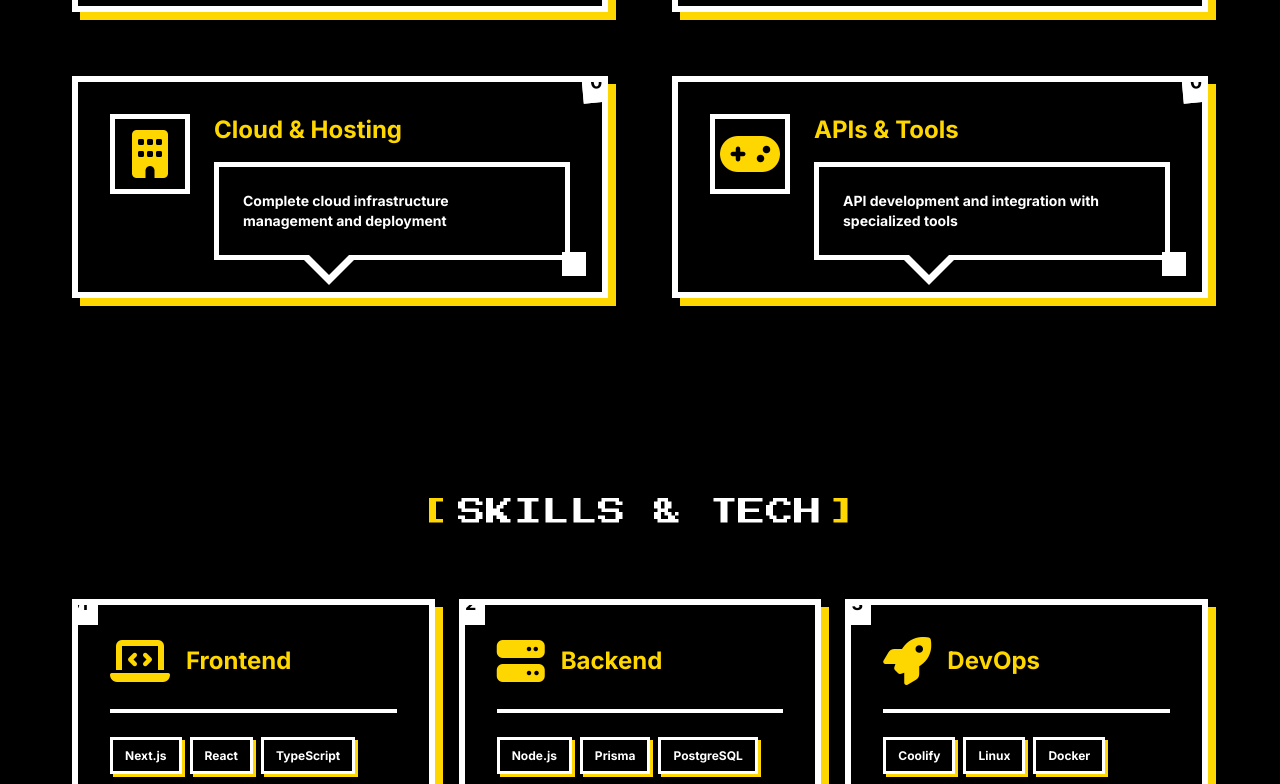
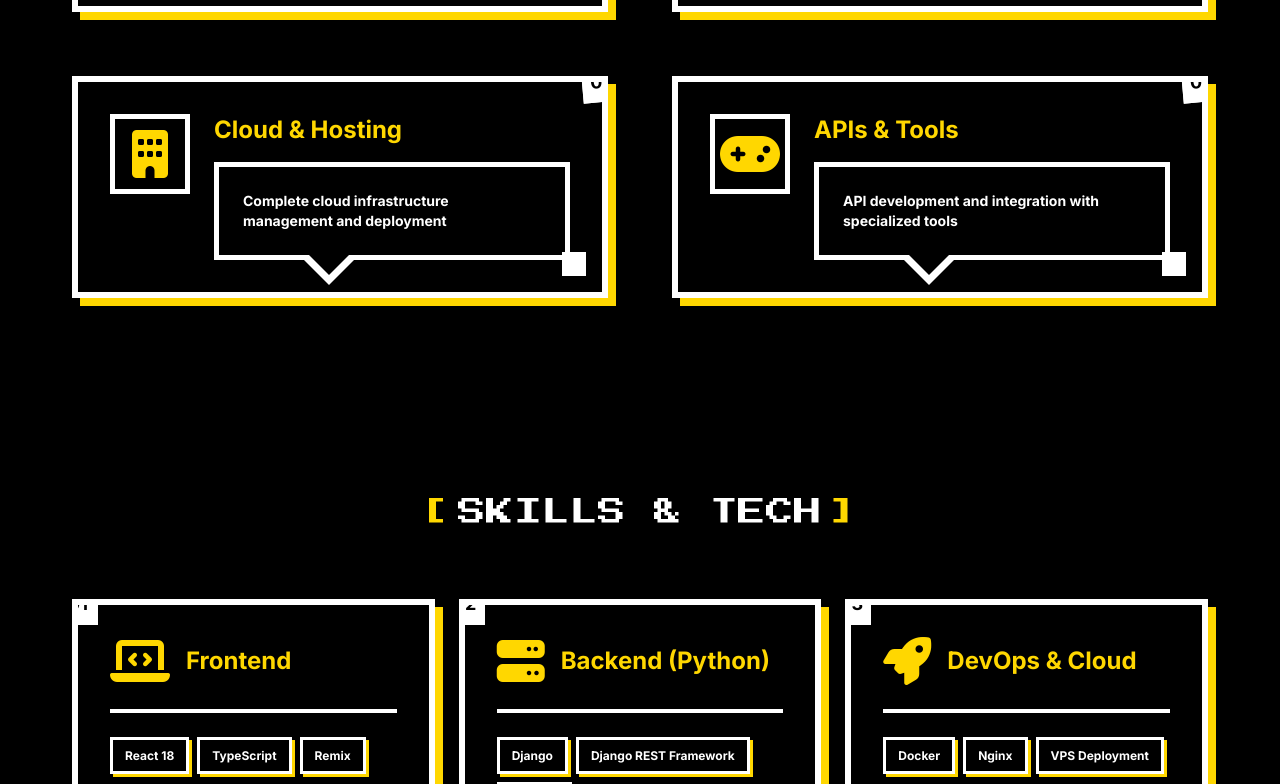
Before and after one commit to saurabh1244/MyPort, a React (Vite) app: page / in a window 1280 px wide. Shown: the part 2016-2800 px from the top of the page. Built offline with nearby package versions, Linux system fonts and the light colour scheme.

Commit message:
update Skills

```diff
--- a/src/components/Projects.jsx
+++ b/src/components/Projects.jsx
@@ -82,7 +82,7 @@ const Projects = () => {
                   </div>
 
                   <a href="https://instasql.xiorabh.com" target="_blank" rel="noopener noreferrer" className="project-btn">
-                    LIVE DEMO →
+                    LIVE DEMO →   Its Backend Not Live Now
                   </a>
                   <a href="https://github.com/saurabh1244/instasql-docs" target="_blank" rel="noopener noreferrer" className="project-btn">
                     GITHUB →
@@ -126,7 +126,7 @@ const Projects = () => {
                     <span className="skill-tag">#AI Tools</span>
                   </div>
 
-                  <a href="https://code.appnity.co.in" target="_blank" rel="noopener noreferrer" className="project-btn">
+                  <a href="https://codestudio.appnity.cloud" target="_blank" rel="noopener noreferrer" className="project-btn">
                     LIVE DEMO →
                   </a>
                   <a href="https://github.com/saurabh1244/codegram-docs" target="_blank" rel="noopener noreferrer" className="project-btn">
--- a/src/components/Skills.jsx
+++ b/src/components/Skills.jsx
@@ -1,4 +1,4 @@
-import React from 'react';
+import React from "react";
 
 const Skills = () => {
   return (
@@ -15,176 +15,217 @@ const Skills = () => {
         <div className="skills-grid-new">
           {/* Frontend */}
           <div className="skill-card thick-border p-8 relative">
-            <div className="badge-number" style={{top: '-20px', left: '-20px'}}>01</div>
+            <div className="badge-number" style={{ top: "-20px", left: "-20px" }}>
+              01
+            </div>
             <div className="flex items-center gap-4 mb-6">
               <i className="fas fa-laptop-code text-5xl skill-icon"></i>
               <h3 className="text-2xl font-black skill-title">Frontend</h3>
             </div>
             <div className="h-1 skill-divider w-full mb-6"></div>
+
             <div className="flex flex-wrap gap-2 mb-4">
-              <span className="skill-tag">Next.js</span>
-              <span className="skill-tag">React</span>
+              <span className="skill-tag">React 18</span>
               <span className="skill-tag">TypeScript</span>
+              <span className="skill-tag">Remix</span>
             </div>
+
             <div className="flex flex-wrap gap-2">
               <span className="skill-tag">Tailwind CSS</span>
-              <span className="skill-tag">Responsive Design</span>
+              <span className="skill-tag">TanStack Query</span>
+              <span className="skill-tag">Zustand</span>
             </div>
+
+            <div className="mt-4">
+              <div className="flex justify-between mb-1">
+                <span className="text-xs font-black skill-label">Proficiency</span>
+                <span className="text-xs font-black skill-label">85%</span>
+              </div>
+              <div className="skill-progress">
+                <div className="skill-progress-bar" style={{ width: "85%" }}></div>
+              </div>
+            </div>
+
+            <div className="corner-square bottom-4 right-4"></div>
+          </div>
+
+          {/* Backend (Python) */}
+          <div className="skill-card thick-border p-8 relative">
+            <div className="badge-number" style={{ top: "-20px", left: "-20px" }}>
+              02
+            </div>
+            <div className="flex items-center gap-4 mb-6">
+              <i className="fas fa-server text-5xl skill-icon"></i>
+              <h3 className="text-2xl font-black skill-title">Backend (Python)</h3>
+            </div>
+            <div className="h-1 skill-divider w-full mb-6"></div>
+
+            <div className="flex flex-wrap gap-2 mb-4">
+              <span className="skill-tag">Django</span>
+              <span className="skill-tag">Django REST Framework</span>
+              <span className="skill-tag">FastAPI</span>
+            </div>
+
+            <div className="flex flex-wrap gap-2">
+              <span className="skill-tag">Flask</span>
+              <span className="skill-tag">REST APIs</span>
+              <span className="skill-tag">JWT + OAuth</span>
+            </div>
+
             <div className="mt-4">
               <div className="flex justify-between mb-1">
                 <span className="text-xs font-black skill-label">Proficiency</span>
                 <span className="text-xs font-black skill-label">90%</span>
               </div>
               <div className="skill-progress">
-                <div className="skill-progress-bar" style={{width: '90%'}}></div>
+                <div className="skill-progress-bar" style={{ width: "90%" }}></div>
               </div>
             </div>
+
             <div className="corner-square bottom-4 right-4"></div>
           </div>
 
-          {/* Backend */}
+          {/* DevOps & Cloud */}
           <div className="skill-card thick-border p-8 relative">
-            <div className="badge-number" style={{top: '-20px', left: '-20px'}}>02</div>
+            <div className="badge-number" style={{ top: "-20px", left: "-20px" }}>
+              03
+            </div>
             <div className="flex items-center gap-4 mb-6">
-              <i className="fas fa-server text-5xl skill-icon"></i>
-              <h3 className="text-2xl font-black skill-title">Backend</h3>
+              <i className="fas fa-rocket text-5xl skill-icon"></i>
+              <h3 className="text-2xl font-black skill-title">DevOps & Cloud</h3>
             </div>
             <div className="h-1 skill-divider w-full mb-6"></div>
+
             <div className="flex flex-wrap gap-2 mb-4">
-              <span className="skill-tag">Node.js</span>
-              <span className="skill-tag">Prisma</span>
+              <span className="skill-tag">Docker</span>
+              <span className="skill-tag">Nginx</span>
+              <span className="skill-tag">VPS Deployment</span>
+            </div>
+
+            <div className="flex flex-wrap gap-2">
+              <span className="skill-tag">AWS</span>
+              <span className="skill-tag">DigitalOcean</span>
+              <span className="skill-tag">CI/CD</span>
+            </div>
+
+            <div className="mt-4">
+              <div className="flex justify-between mb-1">
+                <span className="text-xs font-black skill-label">Proficiency</span>
+                <span className="text-xs font-black skill-label">80%</span>
+              </div>
+              <div className="skill-progress">
+                <div className="skill-progress-bar" style={{ width: "80%" }}></div>
+              </div>
+            </div>
+
+            <div className="corner-square bottom-4 right-4"></div>
+          </div>
+
+          {/* Databases & Caching */}
+          <div className="skill-card thick-border p-8 relative">
+            <div className="badge-number" style={{ top: "-20px", left: "-20px" }}>
+              04
+            </div>
+            <div className="flex items-center gap-4 mb-6">
+              <i className="fas fa-database text-5xl skill-icon"></i>
+              <h3 className="text-2xl font-black skill-title">Databases & Caching</h3>
+            </div>
+            <div className="h-1 skill-divider w-full mb-6"></div>
+
+            <div className="flex flex-wrap gap-2 mb-4">
               <span className="skill-tag">PostgreSQL</span>
+              <span className="skill-tag">MySQL</span>
+              <span className="skill-tag">SQLite</span>
             </div>
+
             <div className="flex flex-wrap gap-2">
-              <span className="skill-tag">API Development</span>
-              <span className="skill-tag">Self-Hosting</span>
+              <span className="skill-tag">Redis</span>
+              <span className="skill-tag">MongoDB</span>
+              <span className="skill-tag">Query Optimization</span>
             </div>
+
             <div className="mt-4">
               <div className="flex justify-between mb-1">
                 <span className="text-xs font-black skill-label">Proficiency</span>
                 <span className="text-xs font-black skill-label">85%</span>
               </div>
               <div className="skill-progress">
-                <div className="skill-progress-bar" style={{width: '85%'}}></div>
+                <div className="skill-progress-bar" style={{ width: "85%" }}></div>
               </div>
             </div>
+
             <div className="corner-square bottom-4 right-4"></div>
           </div>
 
-          {/* DevOps */}
+          {/* Real-time Systems */}
           <div className="skill-card thick-border p-8 relative">
-            <div className="badge-number" style={{top: '-20px', left: '-20px'}}>03</div>
+            <div className="badge-number" style={{ top: "-20px", left: "-20px" }}>
+              05
+            </div>
             <div className="flex items-center gap-4 mb-6">
-              <i className="fas fa-rocket text-5xl skill-icon"></i>
-              <h3 className="text-2xl font-black skill-title">DevOps</h3>
+              <i className="fas fa-comments text-5xl skill-icon"></i>
+              <h3 className="text-2xl font-black skill-title">Real-time Systems</h3>
             </div>
             <div className="h-1 skill-divider w-full mb-6"></div>
+
             <div className="flex flex-wrap gap-2 mb-4">
-              <span className="skill-tag">Coolify</span>
-              <span className="skill-tag">Linux</span>
-              <span className="skill-tag">Docker</span>
+              <span className="skill-tag">WebSockets</span>
+              <span className="skill-tag">Django Channels</span>
+              <span className="skill-tag">Redis Pub/Sub</span>
             </div>
+
             <div className="flex flex-wrap gap-2">
-              <span className="skill-tag">CI/CD</span>
-              <span className="skill-tag">Server Management</span>
+              <span className="skill-tag">Async Programming</span>
+              <span className="skill-tag">Low Latency</span>
+              <span className="skill-tag">Scalable Chat Systems</span>
             </div>
+
             <div className="mt-4">
               <div className="flex justify-between mb-1">
                 <span className="text-xs font-black skill-label">Proficiency</span>
                 <span className="text-xs font-black skill-label">80%</span>
               </div>
               <div className="skill-progress">
-                <div className="skill-progress-bar" style={{width: '80%'}}></div>
+                <div className="skill-progress-bar" style={{ width: "80%" }}></div>
               </div>
             </div>
+
             <div className="corner-square bottom-4 right-4"></div>
           </div>
 
-          {/* Automation */}
+          {/* Tools & CS Fundamentals */}
           <div className="skill-card thick-border p-8 relative">
-            <div className="badge-number" style={{top: '-20px', left: '-20px'}}>04</div>
+            <div className="badge-number" style={{ top: "-20px", left: "-20px" }}>
+              06
+            </div>
             <div className="flex items-center gap-4 mb-6">
-              <i className="fas fa-bolt text-5xl skill-icon"></i>
-              <h3 className="text-2xl font-black skill-title">Automation</h3>
+              <i className="fas fa-toolbox text-5xl skill-icon"></i>
+              <h3 className="text-2xl font-black skill-title">Tools & CS Fundamentals</h3>
             </div>
             <div className="h-1 skill-divider w-full mb-6"></div>
+
             <div className="flex flex-wrap gap-2 mb-4">
-              <span className="skill-tag">n8n</span>
-              <span className="skill-tag">Workflow Design</span>
-              <span className="skill-tag">Business Process</span>
+              <span className="skill-tag">Git & GitHub</span>
+              <span className="skill-tag">Postman</span>
+              <span className="skill-tag">System Design</span>
             </div>
+
             <div className="flex flex-wrap gap-2">
-              <span className="skill-tag">Integration</span>
-              <span className="skill-tag">API Automation</span>
+              <span className="skill-tag">DSA</span>
+              <span className="skill-tag">DBMS</span>
+              <span className="skill-tag">Problem Solving</span>
             </div>
+
             <div className="mt-4">
               <div className="flex justify-between mb-1">
                 <span className="text-xs font-black skill-label">Proficiency</span>
                 <span className="text-xs font-black skill-label">85%</span>
               </div>
               <div className="skill-progress">
-                <div className="skill-progress-bar" style={{width: '85%'}}></div>
+                <div className="skill-progress-bar" style={{ width: "85%" }}></div>
               </div>
             </div>
-            <div className="corner-square bottom-4 right-4"></div>
-          </div>
 
-          {/* Game Dev */}
-          <div className="skill-card thick-border p-8 relative">
-            <div className="badge-number" style={{top: '-20px', left: '-20px'}}>05</div>
-            <div className="flex items-center gap-4 mb-6">
-              <i className="fas fa-gamepad text-5xl skill-icon"></i>
-              <h3 className="text-2xl font-black skill-title">Game Dev</h3>
-            </div>
-            <div className="h-1 skill-divider w-full mb-6"></div>
-            <div className="flex flex-wrap gap-2 mb-4">
-              <span className="skill-tag">Unity</span>
-              <span className="skill-tag">C#</span>
-              <span className="skill-tag">Blender</span>
-            </div>
-            <div className="flex flex-wrap gap-2">
-              <span className="skill-tag">Aseprite</span>
-              <span className="skill-tag">3D Development</span>
-              <span className="skill-tag">Game Design</span>
-            </div>
-            <div className="mt-4">
-              <div className="flex justify-between mb-1">
-                <span className="text-xs font-black skill-label">Proficiency</span>
-                <span className="text-xs font-black skill-label">75%</span>
-              </div>
-              <div className="skill-progress">
-                <div className="skill-progress-bar" style={{width: '75%'}}></div>
-              </div>
-            </div>
-            <div className="corner-square bottom-4 right-4"></div>
-          </div>
-
-          {/* Design */}
-          <div className="skill-card thick-border p-8 relative">
-            <div className="badge-number" style={{top: '-20px', left: '-20px'}}>06</div>
-            <div className="flex items-center gap-4 mb-6">
-              <i className="fas fa-palette text-5xl skill-icon"></i>
-              <h3 className="text-2xl font-black skill-title">Design</h3>
-            </div>
-            <div className="h-1 skill-divider w-full mb-6"></div>
-            <div className="flex flex-wrap gap-2 mb-4">
-              <span className="skill-tag">UI/UX Design</span>
-              <span className="skill-tag">Figma</span>
-              <span className="skill-tag">Prototyping</span>
-            </div>
-            <div className="flex flex-wrap gap-2">
-              <span className="skill-tag">User Research</span>
-              <span className="skill-tag">Design Systems</span>
-            </div>
-            <div className="mt-4">
-              <div className="flex justify-between mb-1">
-                <span className="text-xs font-black skill-label">Proficiency</span>
-                <span className="text-xs font-black skill-label">70%</span>
-              </div>
-              <div className="skill-progress">
-                <div className="skill-progress-bar" style={{width: '70%'}}></div>
-              </div>
-            </div>
             <div className="corner-square bottom-4 right-4"></div>
           </div>
         </div>
```
